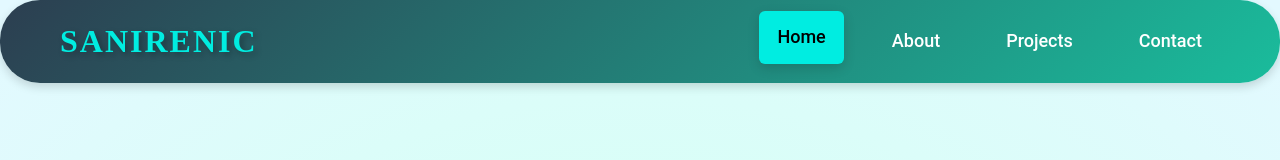
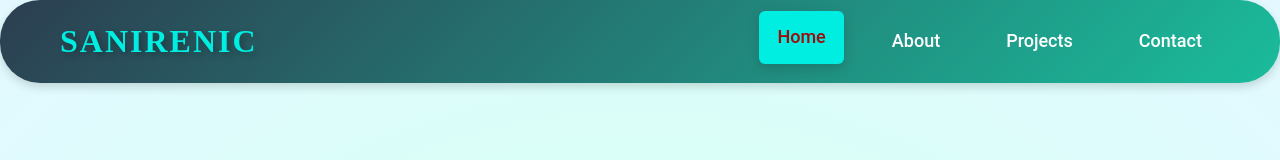
Before and after one commit to sanirenic/Portfolio, a React (Create React App) app: page / in a window 1280 px wide. In both pictures the pointer is over the link "Home". Shown: the top 160 px of the page. Built offline with nearby package versions, Linux system fonts and the light colour scheme.

Commit message:
updated again

```diff
--- a/src/components/Header.css
+++ b/src/components/Header.css
@@ -72,7 +72,7 @@ body {
 /* Hover effect on links */
 .nav ul li a:hover {
   background-color: #00ede1; /* Lighter teal on hover */
-  color: rgb(0, 0, 0);
+  color: rgb(162, 9, 9);
   transform: translateY(-4px);
   box-shadow: 0px 4px 12px rgba(0, 0, 0, 0.15); /* Clearer hover box visibility */
 }
--- a/src/components/Home.js
+++ b/src/components/Home.js
@@ -21,7 +21,7 @@ const Home = () => {
           className="flower-image"
         />
         <div className="witty-line">
-          "I code, I design, I bloom like this flower!"
+          I code, I design, I bloom like this flower!
         </div>
       </section>
 
```
Also changed, not shown: package.json (+9 -2 lines), public/index.html (line endings or trailing spaces), 1 other file (tests, documents, lock files or other folders).
